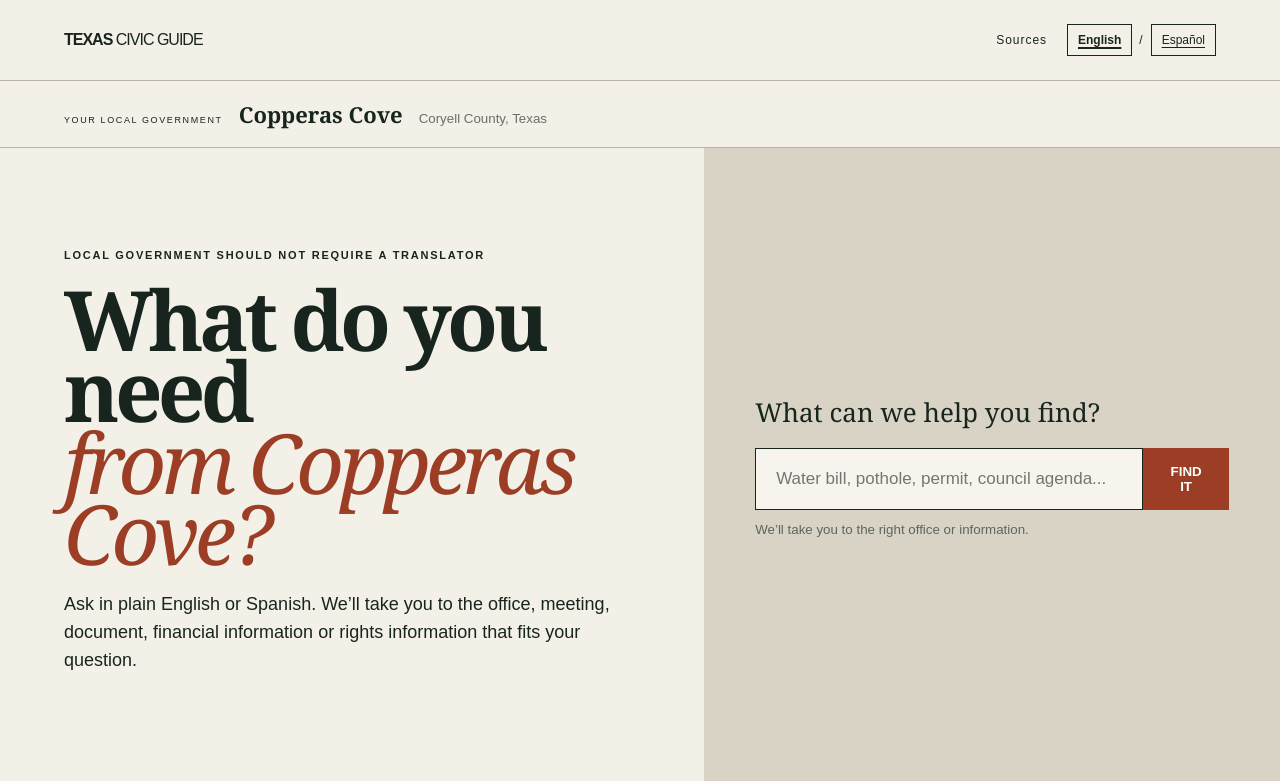
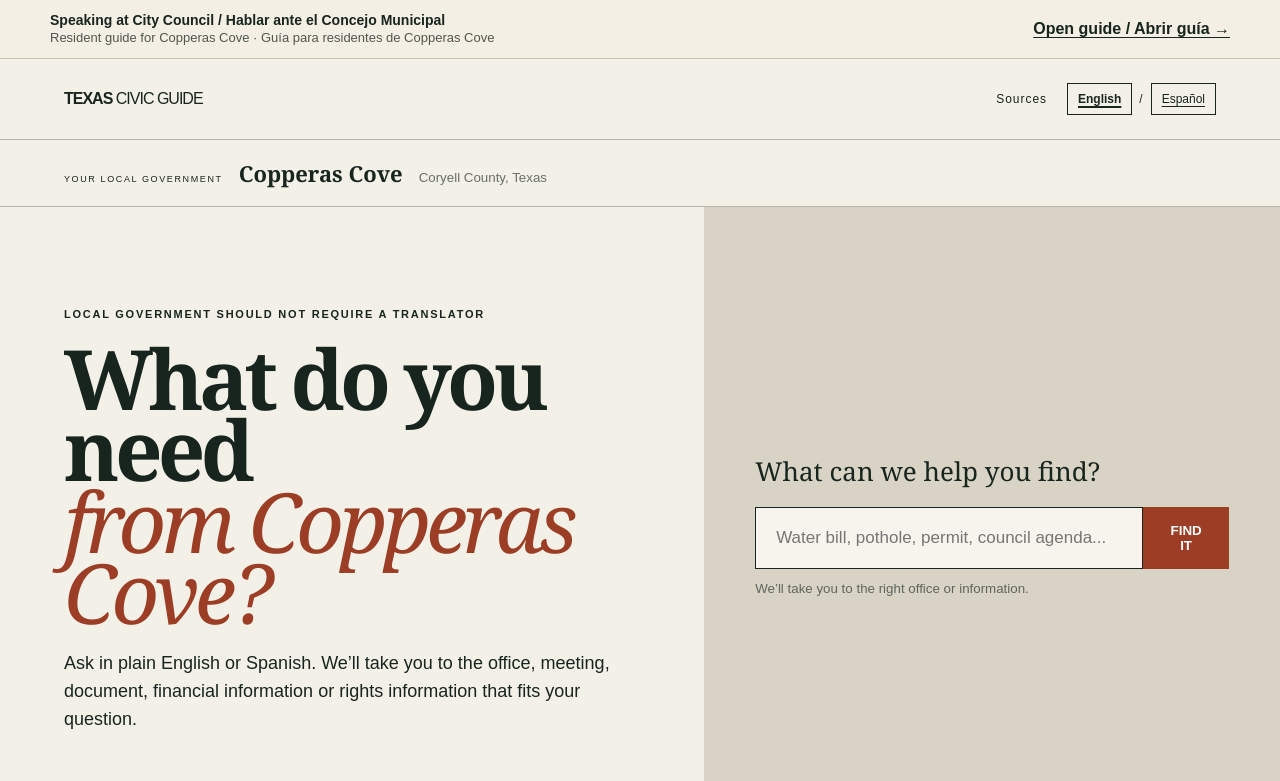
Before and after one commit to cryptoqueen23/texas-civic-guide, a Next.js app: page /copperas-cove in a window 1280 px wide. Shown: the top 781 px of the page. Built offline with nearby package versions, Linux system fonts and the light colour scheme.

Commit message:
Link Copperas Cove bilingual council guide

```diff
--- a/app/copperas-cove/page.tsx
+++ b/app/copperas-cove/page.tsx
@@ -1,2 +1,9 @@
 import CityHome from '@/components/CityHome';
-export default function CopperasCove(){return <CityHome city="Copperas Cove" subtitle="Coryell County, Texas" officialUrl="https://www.copperascovetx.gov"/>}
+import CouncilGuideBanner from '@/components/CouncilGuideBanner';
+
+export default function CopperasCove(){
+  return <>
+    <CouncilGuideBanner city="Copperas Cove" />
+    <CityHome city="Copperas Cove" subtitle="Coryell County, Texas" officialUrl="https://www.copperascovetx.gov" />
+  </>;
+}
```
